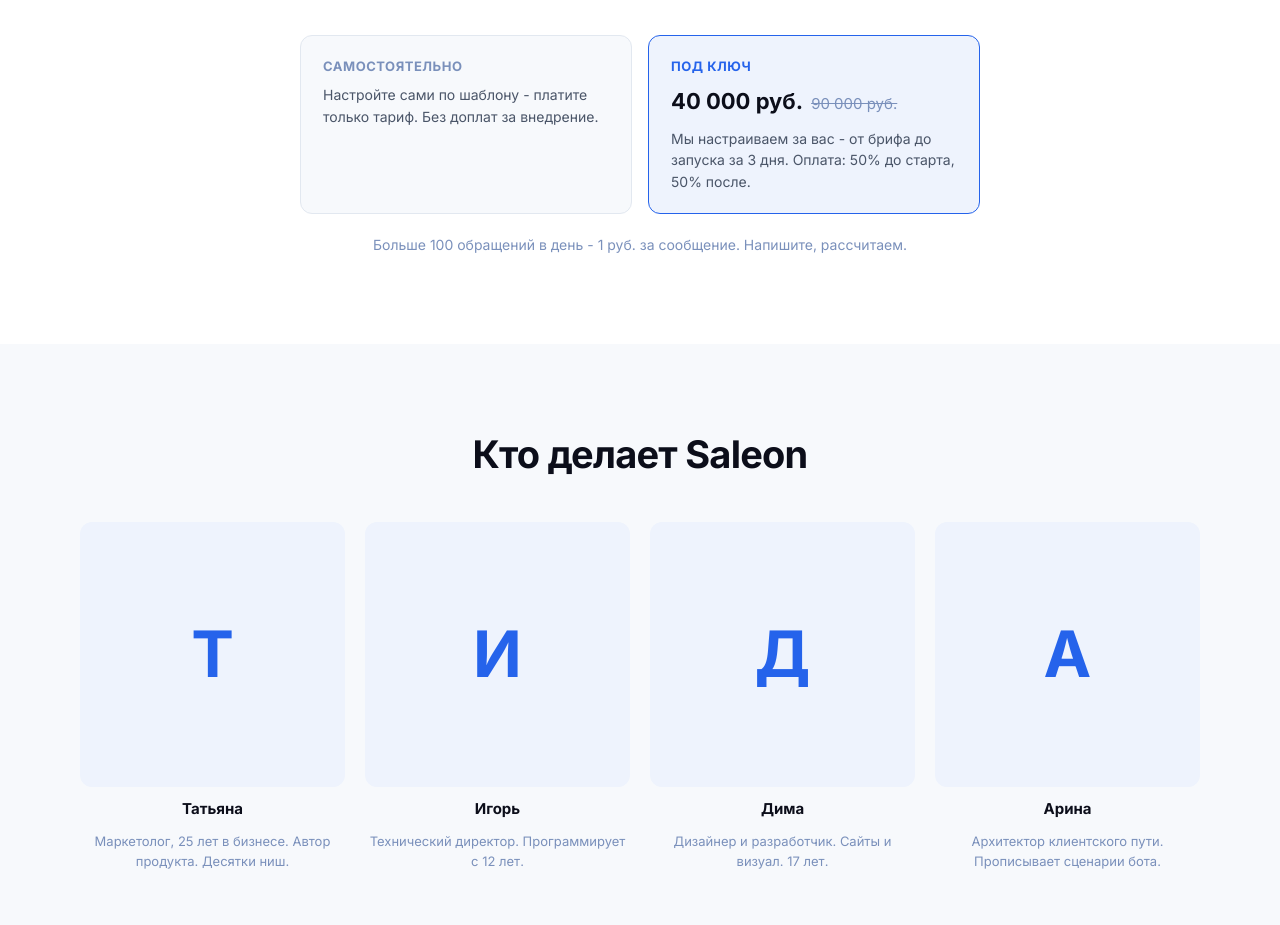
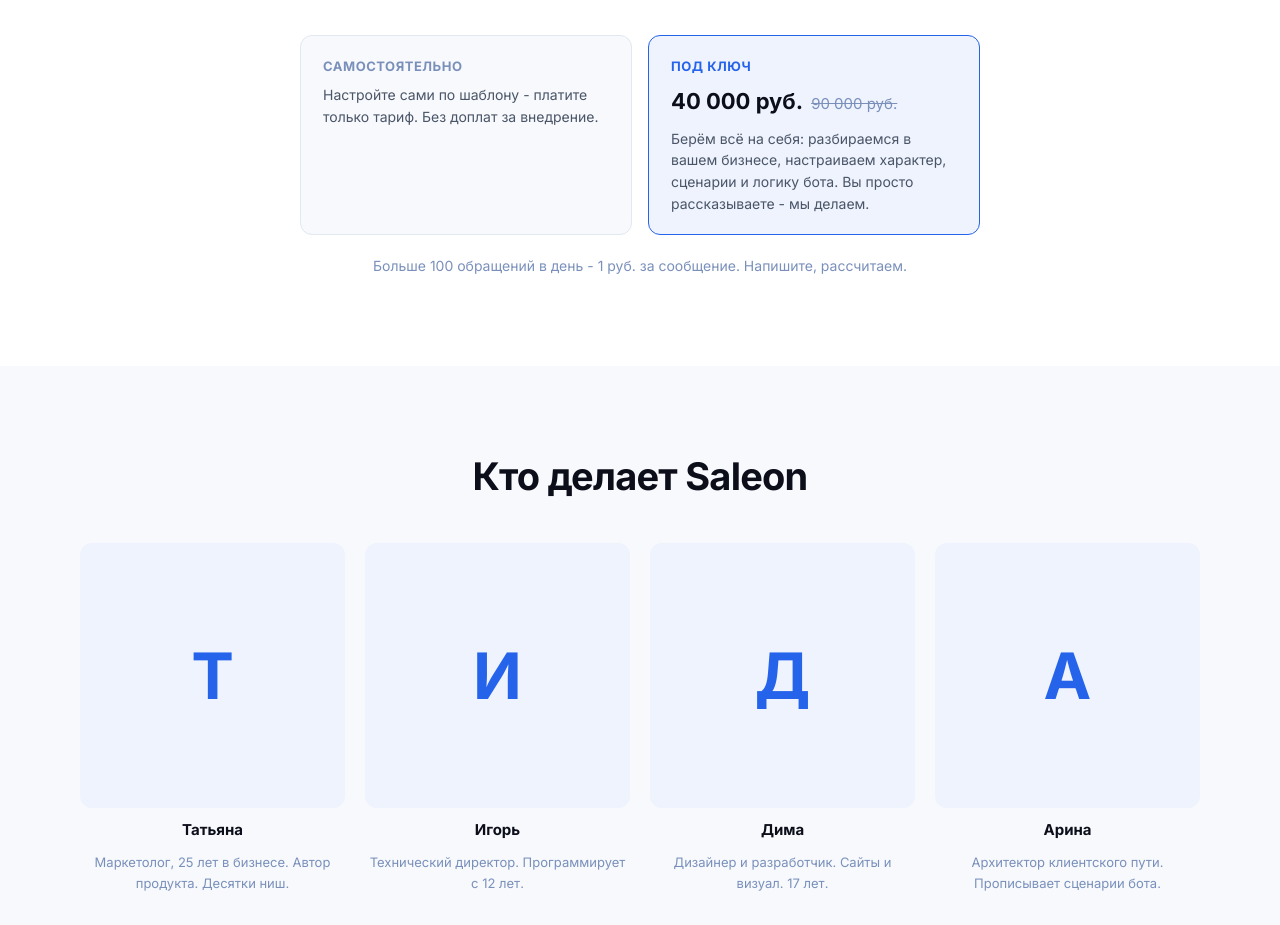
Before and after one commit to next-cod/saleon, a plain HTML site: page index.html in a window 1280 px wide. Shown: the part 4960-5885 px from the top of the page. Drawn offline with Linux system fonts and the light colour scheme.

Commit message:
Pricing turnkey: remove payment terms and timeline, keep clean description

```diff
--- a/index.html
+++ b/index.html
@@ -471,7 +471,7 @@
           <strong>40 000 руб.</strong>
           <s>90 000 руб.</s>
         </div>
-        <p data-i18n="pricing.opt.turnkey.desc">Мы настраиваем за вас - от брифа до запуска за 3 дня. Оплата: 50% до старта, 50% после.</p>
+        <p data-i18n="pricing.opt.turnkey.desc">Берём всё на себя: разбираемся в вашем бизнесе, настраиваем характер, сценарии и логику бота. Вы просто рассказываете - мы делаем.</p>
       </div>
     </div>
     <p class="pricing-note reveal" data-i18n="pricing.note">Больше 100 обращений в день - 1 руб. за сообщение. Напишите, рассчитаем.</p>
--- a/js/main.js
+++ b/js/main.js
@@ -86,7 +86,7 @@
     'pricing.opt.self.label':    'Самостоятельно',
     'pricing.opt.self.desc':     'Настройте сами по шаблону - платите только тариф. Без доплат за внедрение.',
     'pricing.opt.turnkey.label': 'Под ключ',
-    'pricing.opt.turnkey.desc':  'Мы настраиваем за вас - от брифа до запуска за 3 дня. Оплата: 50% до старта, 50% после.',
+    'pricing.opt.turnkey.desc':  'Берём всё на себя: разбираемся в вашем бизнесе, настраиваем характер, сценарии и логику бота. Вы просто рассказываете - мы делаем.',
     'pricing.note':     'Больше 100 обращений в день - 1 руб. за сообщение. Напишите, рассчитаем.',
 
     'team.title':     'Кто делает Saleon',
@@ -266,7 +266,7 @@
     'pricing.opt.self.label':    'Self-setup',
     'pricing.opt.self.desc':     'Set it up yourself using our template - pay only the monthly fee. No setup fee.',
     'pricing.opt.turnkey.label': 'Done for you',
-    'pricing.opt.turnkey.desc':  'We set everything up - from brief to launch in 3 days. Payment: 50% upfront, 50% after launch.',
+    'pricing.opt.turnkey.desc':  'We handle everything: understand your business, configure the personality, scenarios and logic. You just tell us - we take care of the rest.',
     'pricing.note':     'More than 100 requests/day - 1 rub per message. Write to us for a quote.',
 
     'team.title':     'Who makes Saleon',
```
